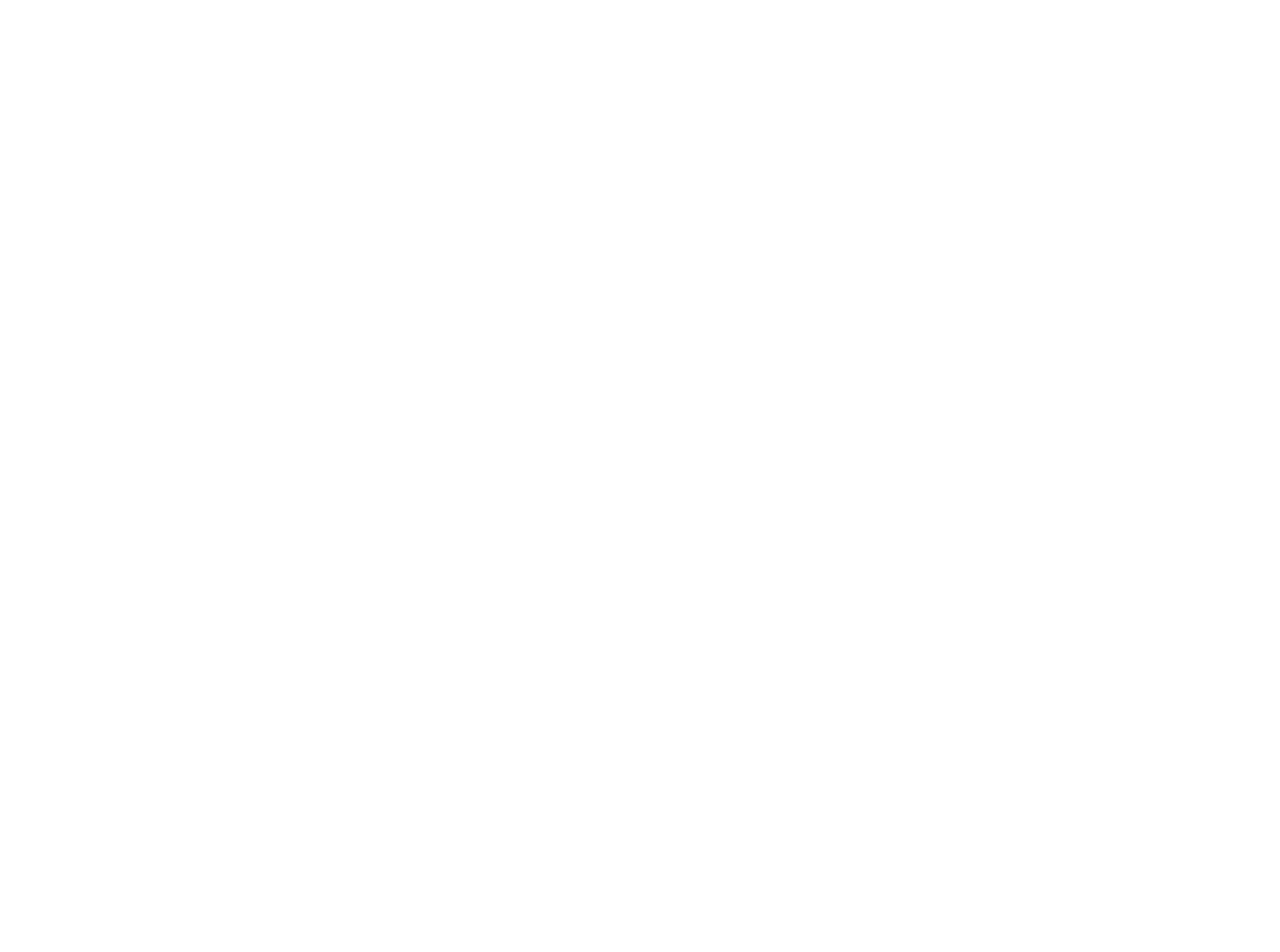
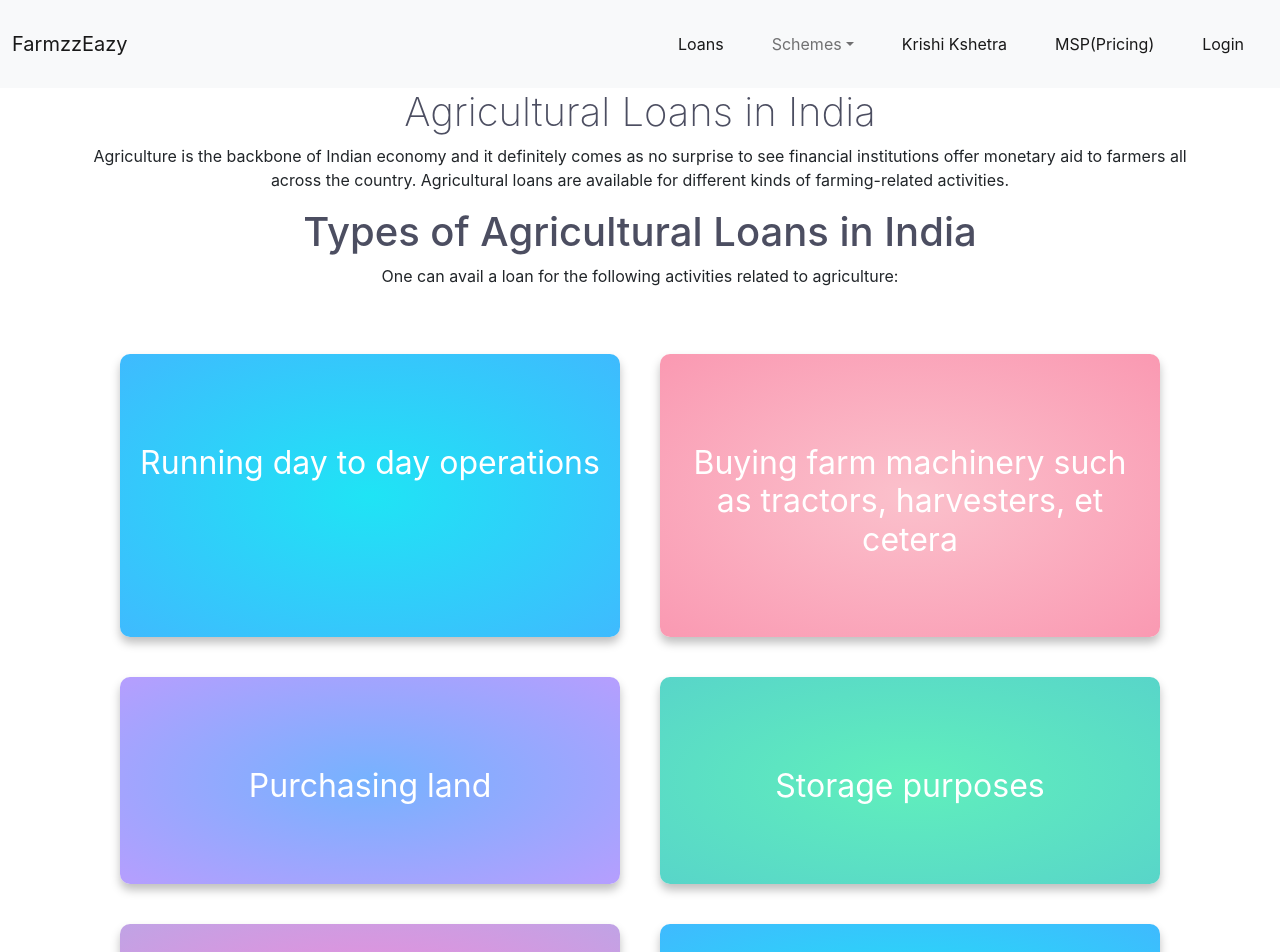
Before and after one commit to aniket7515/PROJECT-PLA-PAT, a React (Create React App) app: page /loan in a window 1280 px wide. Before the commit this address had no page. Shown: the top 952 px of the page. Before the commit the page ends 800 px from the top, so only its background shows below. Built offline with nearby package versions, Linux system fonts and the light colour scheme.

Commit message:
Added loan section

```diff
--- a/src/App.js
+++ b/src/App.js
@@ -9,6 +9,8 @@
 import Msp from './pages/Msp';
 import KrishiMarket from './pages/KrishiMarket';
 import Weather from './pages/Weather';
+import Login from './pages/Login';
+import Loan from './pages/Loan';
 
 
 function App() {
@@ -23,6 +25,9 @@
           <Route path='/msp' exact element={<Msp/>}/>
           <Route path='/krishikshetra' exact element={<KrishiMarket/>}/>
           {/* <Route path='/weather' exact element={<Weather/>}/> */}
+          <Route path='/login' exact element={<Login/>}/>
+          <Route path='/loan' exact element={<Loan/>}/>
+
 
 
 
--- a/src/componenets/ContactUs.jsx
+++ b/src/componenets/ContactUs.jsx
@@ -33,6 +33,7 @@
 
 
       </form>
+      <p><strong>Toll Free:</strong>1800-180-1551</p>
     </div>
   );
 };
--- /dev/null
+++ b/src/componenets/LoanType.jsx
@@ -0,0 +1,65 @@
+import React from 'react'
+import './styles.css'
+
+const LoanType = () => {
+  return (
+    <div>
+        <div className="main-container">
+
+  <div className="cards">
+    <div className="card1 card-1">
+      <div className="card__icon"><i className="fas fa-bolt"></i></div>
+      <p className="card__exit"><i className="fas fa-times"></i></p>
+      <h2 className="card__title">Running day to day operations</h2>
+      {/* <p className="card__apply">
+
+        <a className="card__link" href="#">Apply Now <i className="fas fa-arrow-right"></i></a>
+      </p> */}
+    </div>
+    <div className="card1 card-2">
+      <div className="card__icon"><i className="fas fa-bolt"></i></div>
+      <p className="card__exit"><i className="fas fa-times"></i></p>
+      <h2 className="card__title">Buying farm machinery such as tractors, harvesters, et cetera</h2>
+      {/* <p className="card__apply">
+        <a className="card__link" href="#">Apply Now <i className="fas fa-arrow-right"></i></a>
+      </p> */}
+    </div>
+    <div className="card1 card-3">
+      <div className="card__icon"><i className="fas fa-bolt"></i></div>
+      <p className="card__exit"><i className="fas fa-times"></i></p>
+      <h2 className="card__title">Purchasing land</h2>
+      {/* <p className="card__apply">
+        <a className="card__link" href="#">Apply Now <i className="fas fa-arrow-right"></i></a>
+      </p> */}
+    </div>
+    <div className="card1 card-4">
+      <div className="card__icon"><i className="fas fa-bolt"></i></div>
+      <p className="card__exit"><i className="fas fa-times"></i></p>
+      <h2 className="card__title">Storage purposes</h2>
+      {/* <p className="card__apply">
+        <a className="card__link" href="#">Apply Now <i className="fas fa-arrow-right"></i></a>
+      </p> */}
+    </div>
+    <div className="card1 card-5">
+      <div className="card__icon"><i className="fas fa-bolt"></i></div>
+      <p className="card__exit"><i className="fas fa-times"></i></p>
+      <h2 className="card__title">Product marketing loans</h2>
+      {/* <p className="card__apply">
+        <a className="card__link" href="#">Apply Now <i className="fas fa-arrow-right"></i></a>
+      </p> */}
+    </div>
+    <div className="card1 card-1">
+      <div className="card__icon"><i className="fas fa-bolt"></i></div>
+      <p className="card__exit"><i className="fas fa-times"></i></p>
+      <h2 className="card__title">Expansion</h2>
+      {/* <p className="card__apply">
+        <a className="card__link" href="#">Apply Now <i className="fas fa-arrow-right"></i></a>
+      </p> */}
+    </div>
+  </div>
+</div>
+    </div>
+  )
+}
+
+export default LoanType
--- a/src/componenets/Navbar.jsx
+++ b/src/componenets/Navbar.jsx
@@ -13,7 +13,7 @@
     <div className="collapse navbar-collapse" id="navbarNav">
       <ul className="navbar-nav mr-auto  ms-auto">
         <li className="nav-item">
-          <a className="nav-link active m-3" aria-current="page" href="#">Weather</a>
+          <Link to='/loan' className="nav-link active m-3" aria-current="page" href="#">Loans</Link>
         </li>
 
         <li className="nav-item dropdown m-3">
@@ -37,7 +37,7 @@
           <Link to="/msp" className="nav-link active m-3" >MSP(Pricing)</Link>
         </li>
         <li className="nav-item">
-          <a className="nav-link active m-3">Disabled</a>
+          <Link to='/login' className="nav-link active m-3">Login</Link>
         </li>
       </ul>
     </div>
--- a/src/componenets/styles.css
+++ b/src/componenets/styles.css
@@ -162,3 +162,135 @@
     }
 
 }
+
+
+
+/* Loan Types   */
+
+.main-container {
+    padding: 30px;
+  }
+
+  /* HEADING */
+
+  .heading {
+    text-align: center;
+  }
+
+  .heading__title {
+    font-weight: 600;
+  }
+
+  .heading__credits {
+    margin: 10px 0px;
+    color: #888888;
+    font-size: 25px;
+    transition: all 0.5s;
+  }
+
+  .heading__link {
+    text-decoration: none;
+  }
+
+  .heading__credits .heading__link {
+    color: inherit;
+  }
+
+  /* CARDS */
+
+  .cards {
+    display: flex;
+    flex-wrap: wrap;
+    justify-content: space-between;
+  }
+
+  .card1 {
+    margin: 20px;
+    padding: 20px;
+    width: 500px;
+    min-height: 200px;
+    display: grid;
+    grid-template-rows: 20px 50px 1fr 50px;
+    border-radius: 10px;
+    box-shadow: 0px 6px 10px rgba(0, 0, 0, 0.25);
+    transition: all 0.2s;
+  }
+
+  .card1:hover {
+    box-shadow: 0px 6px 10px rgba(0, 0, 0, 0.4);
+    transform: scale(1.01);
+  }
+
+  .card__link,
+  .card__exit,
+  .card__icon {
+    position: relative;
+    text-decoration: none;
+    color: rgba(255, 255, 255, 0.9);
+  }
+
+  .card__link::after {
+    position: absolute;
+    top: 25px;
+    left: 0;
+    content: "";
+    width: 0%;
+    height: 3px;
+    background-color: rgba(255, 255, 255, 0.6);
+    transition: all 0.5s;
+  }
+
+  .card__link:hover::after {
+    width: 100%;
+  }
+
+  .card__exit {
+    grid-row: 1/2;
+    justify-self: end;
+  }
+
+  .card__icon {
+    grid-row: 2/3;
+    font-size: 30px;
+  }
+
+  .card__title {
+    grid-row: 3/4;
+    font-weight: 400;
+    color: #ffffff;
+  }
+
+  .card__apply {
+    grid-row: 4/5;
+    align-self: center;
+  }
+
+  /* CARD BACKGROUNDS */
+
+  .card-1 {
+    background: radial-gradient(#1fe4f5, #3fbafe);
+  }
+
+  .card-2 {
+    background: radial-gradient(#fbc1cc, #fa99b2);
+  }
+
+  .card-3 {
+    background: radial-gradient(#76b2fe, #b69efe);
+  }
+
+  .card-4 {
+    background: radial-gradient(#60efbc, #58d5c9);
+  }
+
+  .card-5 {
+    background: radial-gradient(#f588d8, #c0a3e5);
+  }
+
+  /* RESPONSIVE */
+
+  @media (max-width: 1600px) {
+    .cards {
+      justify-content: center;
+    }
+  }
--- /dev/null
+++ b/src/pages/Loan.jsx
@@ -0,0 +1,37 @@
+import React from 'react'
+import Footer from '../componenets/Footer'
+import LoanType from '../componenets/LoanType'
+import Navbar from '../componenets/Navbar'
+
+const Loan = () => {
+  return (
+    <div>
+        <Navbar/>
+        <div className="container">
+        <h1>Agricultural Loans in India</h1>
+        <p>Agriculture is the backbone of Indian economy and it definitely comes as no surprise to see financial institutions offer monetary aid to farmers all across the country. Agricultural loans are available for different kinds of farming-related activities.</p>
+
+        <h1>Types of Agricultural Loans in India</h1>
+        <p>One can avail a loan for the following activities related to agriculture:</p>
+
+        </div>
+
+        {/* <ul>
+            <li>Running day to day operations</li>
+            <li>Buying farm machinery such as tractors, harvesters, et cetera</li>
+            <li>Purchasing land</li>
+            <li>Storage purposes</li>
+            <li>Product marketing loans</li>
+            <li>Expansion</li>
+        </ul> */}
+        <LoanType/>
+
+        <h3>For More INFO: <a href="https://www.bankbazaar.com/home-loan/types-of-agricultural-loans-in-india.html">VISIT SITE</a> </h3>
+
+        <Footer/>
+
+    </div>
+  )
+}
+
+export default Loan
--- /dev/null
+++ b/src/pages/Login.jsx
@@ -0,0 +1,100 @@
+import React from 'react'
+import Footer from '../componenets/Footer'
+import Navbar from '../componenets/Navbar'
+
+const Login = () => {
+  return (
+    <div>
+        <Navbar/>
+
+
+        <div className="container-fluid h-custom mt-5 mb-3">
+    <div className="row d-flex justify-content-center align-items-center h-100">
+      <div className="col-md-9 col-lg-6 col-xl-5">
+        <img src="https://mdbcdn.b-cdn.net/img/Photos/new-templates/bootstrap-login-form/draw2.webp"
+          className="img-fluid" alt="Sample image"/>
+      </div>
+      <div className="col-md-8 col-lg-6 col-xl-4 offset-xl-1">
+        <form>
+          {/* <div className="d-flex flex-row align-items-center justify-content-center justify-content-lg-start">
+            <p className="lead fw-normal mb-0 me-3">Sign in with</p>
+            <button type="button" className="btn btn-primary btn-floating mx-1">
+              <i className="fab fa-facebook-f"></i>
+            </button>
+
+            <button type="button" className="btn btn-primary btn-floating mx-1">
+              <i className="fab fa-twitter"></i>
+            </button>
+
+            <button type="button" className="btn btn-primary btn-floating mx-1">
+              <i className="fab fa-linkedin-in"></i>
+            </button>
+          </div> */}
+
+          {/* <div className="divider d-flex align-items-center my-4">
+            <p className="text-center fw-bold mx-3 mb-0">Or</p>
+          </div> */}
+
+
+          <div className="form-outline mb-4">
+            <input type="email" id="form3Example3" className="form-control form-control-lg"
+              placeholder="Enter a valid email address" />
+            {/* <label className="form-label" for="form3Example3">Email address</label> */}
+          </div>
+
+          <div className="form-outline mb-3">
+            <input type="password" id="form3Example4" className="form-control form-control-lg"
+              placeholder="Enter password" />
+            {/* <label className="form-label" for="form3Example4">Password</label> */}
+          </div>
+
+          <div className="d-flex justify-content-between align-items-center">
+
+            <div className="form-check mb-0">
+              <input className="form-check-input me-2" type="checkbox" value="" id="form2Example3" />
+              <label className="form-check-label" for="form2Example3">
+                Remember me
+              </label>
+            </div>
+            <a href="#!" className="text-body">Forgot password?</a>
+          </div>
+
+          <div className="text-center text-lg-start mt-4 pt-2">
+            <button type="button" className="btn btn-primary btn-lg"
+              style={{paddingLeft: "2.5rem",paddingRight: "2.5rem"}}>Login</button>
+            <p className="small fw-bold mt-2 pt-1 mb-0">Don't have an account? <a href="#!"
+                className="link-danger">Register</a></p>
+          </div>
+
+        </form>
+      </div>
+    </div>
+  </div>
+  {/* <div
+    className="d-flex flex-column flex-md-row text-center text-md-start justify-content-between py-4 px-4 px-xl-5 bg-primary"> */}
+
+
+    {/* <div>
+      <a href="#!" className="text-white me-4">
+        <i className="fab fa-facebook-f"></i>
+      </a>
+      <a href="#!" className="text-white me-4">
+        <i className="fab fa-twitter"></i>
+      </a>
+      <a href="#!" className="text-white me-4">
+        <i className="fab fa-google"></i>
+      </a>
+      <a href="#!" className="text-white">
+        <i className="fab fa-linkedin-in"></i>
+      </a>
+    </div>
+  */}
+  {/* {/* </div> */}
+  <Footer/>
+    </div>
+
+
+  )
+}
+
+export default Login
```
